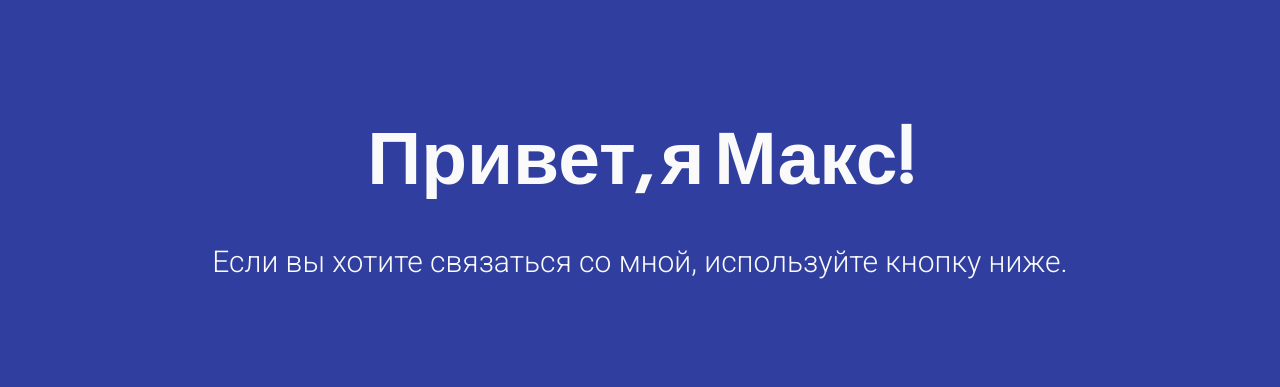
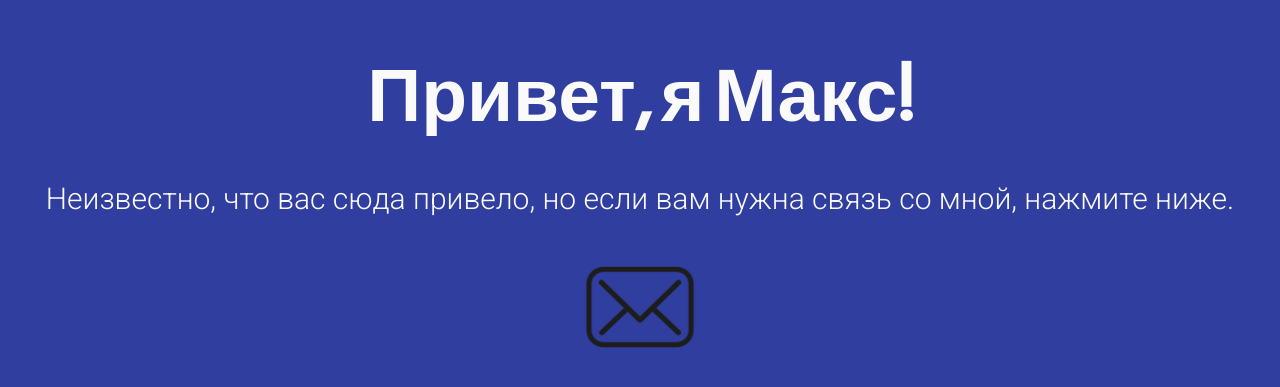
Before and after one commit to Max-Konshin/max-konshin.github.io, a plain HTML site: page index.html in a window 1280 px wide. Shown: the part 195-582 px from the top of the page. Drawn offline with Linux system fonts and the light colour scheme.

```diff
--- a/index.html
+++ b/index.html
@@ -7,7 +7,7 @@
 
 	<title>Визитка</title>
 
-	<link rel="icon" href="favicon.jpg" type="image/png" />
+	<link rel="icon" href="favicon.png" type="image/png" />
 
 	<link href="https://fonts.googleapis.com/css?family=Reem+Kufi|Roboto:300" rel="stylesheet">
 	<link href="https://use.fontawesome.com/releases/v5.12.0/css/all.css" rel="stylesheet">
@@ -26,18 +26,25 @@
 <body>
 	<main>
 		<div class="intro">Привет, я Макс!</div>
-		<div class="tagline">Если вы хотите связаться со мной, используйте кнопку ниже.</div>
+		<div class="tagline">Неизвестно, что вас сюда привело, но если вам нужна связь со мной, нажмите ниже.</div>
+<!--		<div class="tagline"><a href="mailto: maksim@konshin.site">Если вы хотите связаться со мной, нажмите здесь.</a></div>-->
 		<!-- Find your icons from here - https://fontawesome.com/icons?d=gallery&s=brands -->
 		<div class="icons-social">
 <!--			<a target="_blank" href="https://github.com/flexdinesh"><i class="fab fa-github"></i></a>-->
-<!--			<a target="_blank" href="https://twitter.com/flexdinesh"><i class="fab fa-twitter"></i></a>-->
-<!--			<a target="_blank" href="https://dev.to/flexdinesh"><i class="fab fa-dev"></i></a>-->
-<!--			<a target="_blank" href="https://stackoverflow.com/story/flexdinesh"><i class="fab fa-stack-overflow"></i></a>-->
-<!--			<a target="_blank" href="https://www.linkedin.com/in/dineshpandiyan"><i class="fab fa-linkedin"></i></a>-->
-<!--			<a target="_blank" href="https://medium.com/@flexdinesh"><i class="fab fa-medium"></i></a>-->
-<!--			<a target="_blank" href="https://www.freecodecamp.org"><i class="fab fa-free-code-camp"></i></a>-->
-<!--			<a target="_blank" href="https://www.behance.net"><i class="fab fa-behance"></i></a>-->
-<!--			<a target="_blank" href="https://codepen.io"><i class="fab fa-codepen"></i></a>-->
+<!--				<a target="_blank" href="mailto: maksim@konshin.site"><i class="fab fa-mail"></i></a>-->
+<!--			<a href="mailto: maksim@konshin.site">maksim@konshin.site</a>-->
+<!--			<br>-->
+			<a href="mailto: maksim@konshin.site">
+				<img src="mail.png" title="Mail me" alt="Mail" style='height: 10%; width: 10%'>
+			</a>
+<!--		<a target="_blank" href="https://twitter.com/flexdinesh"><i class="fab fa-twitter"></i></a>-->
+<!--		<a target="_blank" href="https://dev.to/flexdinesh"><i class="fab fa-dev"></i></a>-->
+<!--		<a target="_blank" href="https://stackoverflow.com/story/flexdinesh"><i class="fab fa-stack-overflow"></i></a>-->
+<!--		<a target="_blank" href="https://www.linkedin.com/in/dineshpandiyan"><i class="fab fa-linkedin"></i></a>-->
+<!--		<a target="_blank" href="https://medium.com/@flexdinesh"><i class="fab fa-medium"></i></a>-->
+<!--		<a target="_blank" href="https://www.freecodecamp.org"><i class="fab fa-free-code-camp"></i></a>-->
+<!--		<a target="_blank" href="https://www.behance.net"><i class="fab fa-behance"></i></a>-->
+<!--		<a target="_blank" href="https://codepen.io"><i class="fab fa-codepen"></i></a>-->
     </div>
 	</main>
 </body>
```
Also changed, not shown: favicon.png (added), mail.png (added).
